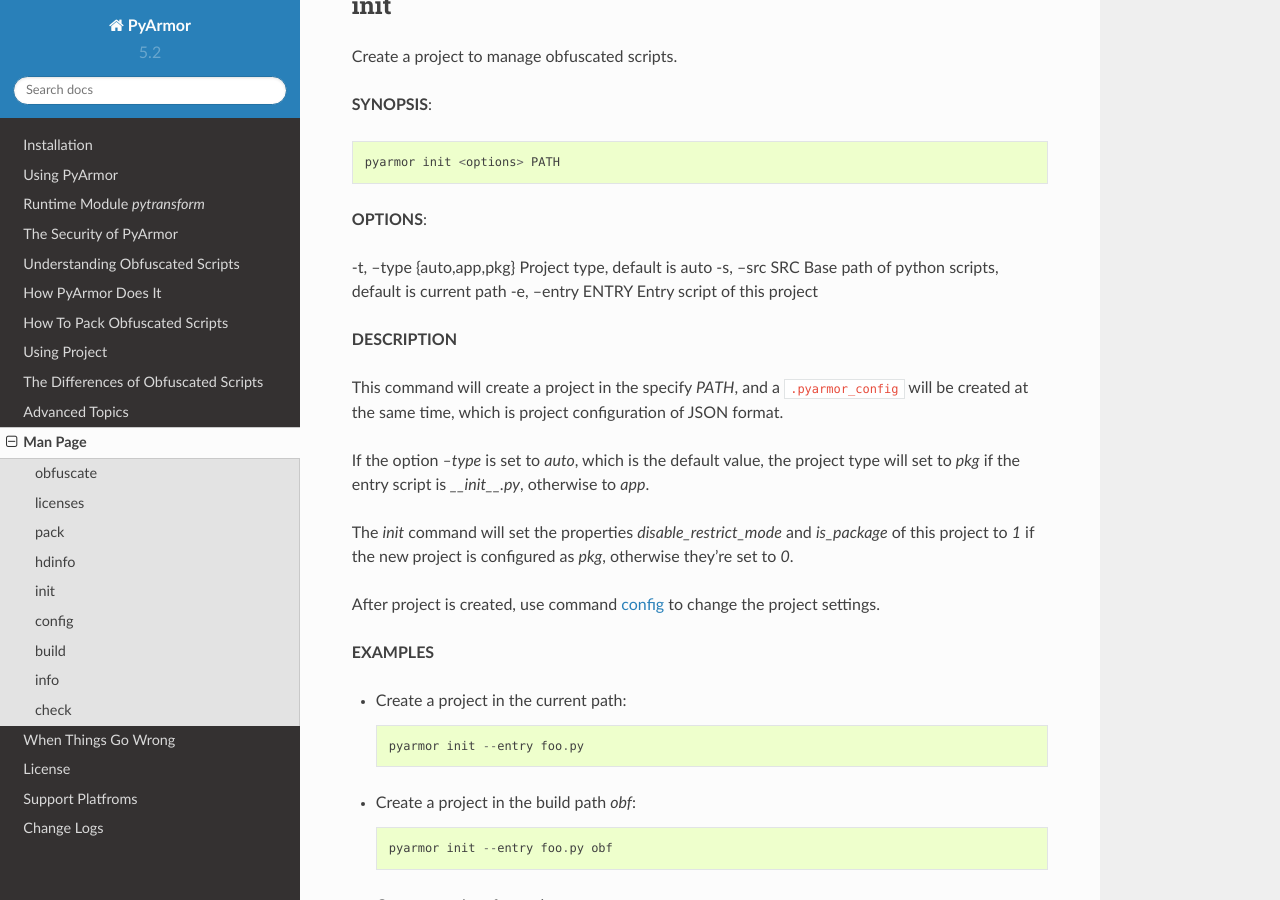
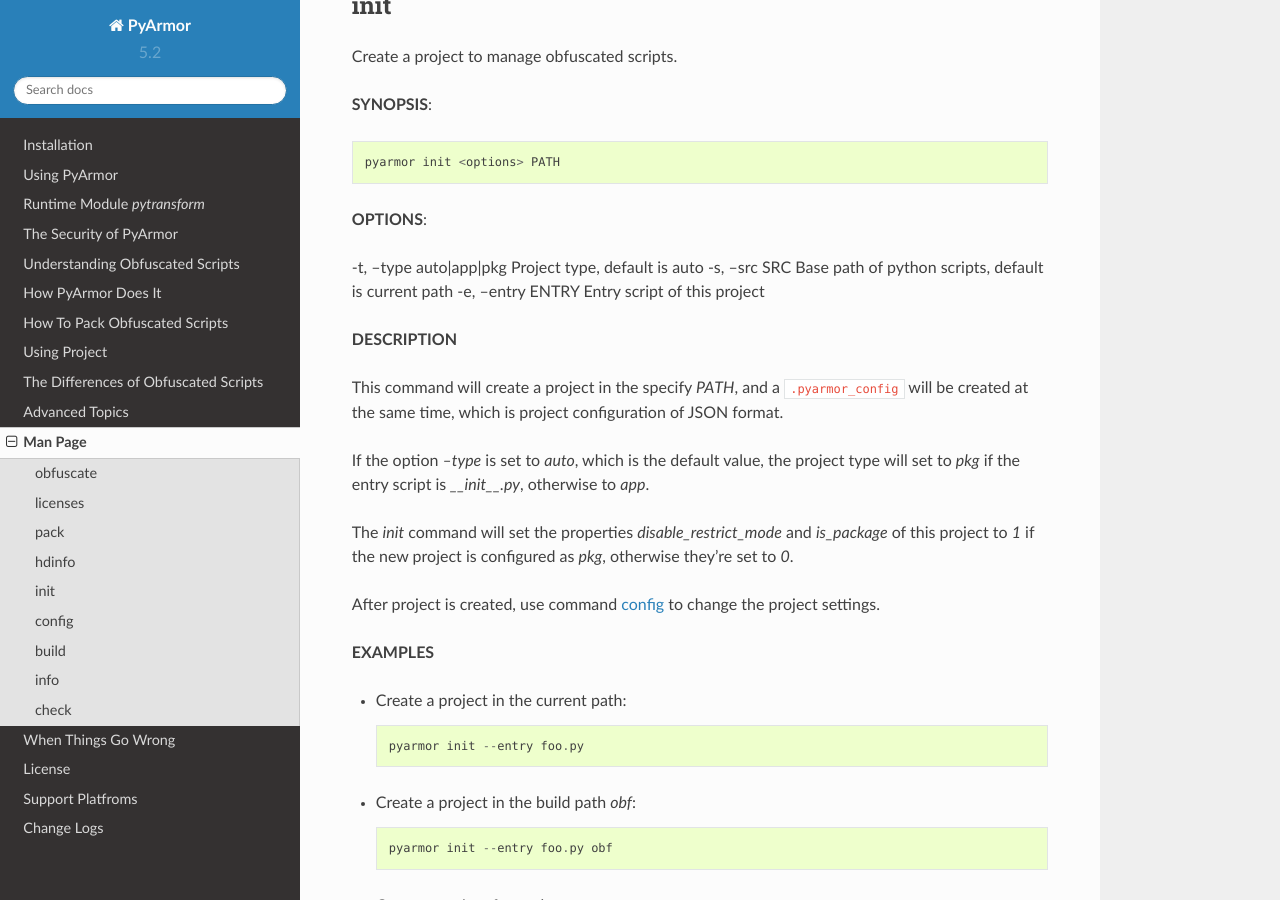
Before and after one commit to dashingsoft/pyarmor, a Sphinx documentation site: the page built from docs/man.rst, in a window 1280 px wide and 900 px high, scrolled down 5594 px. Built offline with Sphinx 7.4.7 and the Read the Docs theme 2.0.0, drawn with Linux system fonts in a browser that asks for light colours; cross-references to code outside the pages are shown as plain code; some of the changed text lies outside the part shown.

Commit message:
Change format

```diff
--- a/docs/man.rst
+++ b/docs/man.rst
@@ -230,9 +230,9 @@
 
 **OPTIONS**:
 
--t, --type {auto,app,pkg}    Project type, default is auto
--s, --src SRC                Base path of python scripts, default is current path
--e, --entry ENTRY            Entry script of this project
+-t, --type auto|app|pkg  Project type, default is auto
+-s, --src SRC            Base path of python scripts, default is current path
+-e, --entry ENTRY        Entry script of this project
 
 **DESCRIPTION**
 
```
Also changed, not shown: other parts of docs/man.rst (+6 -6 lines).
